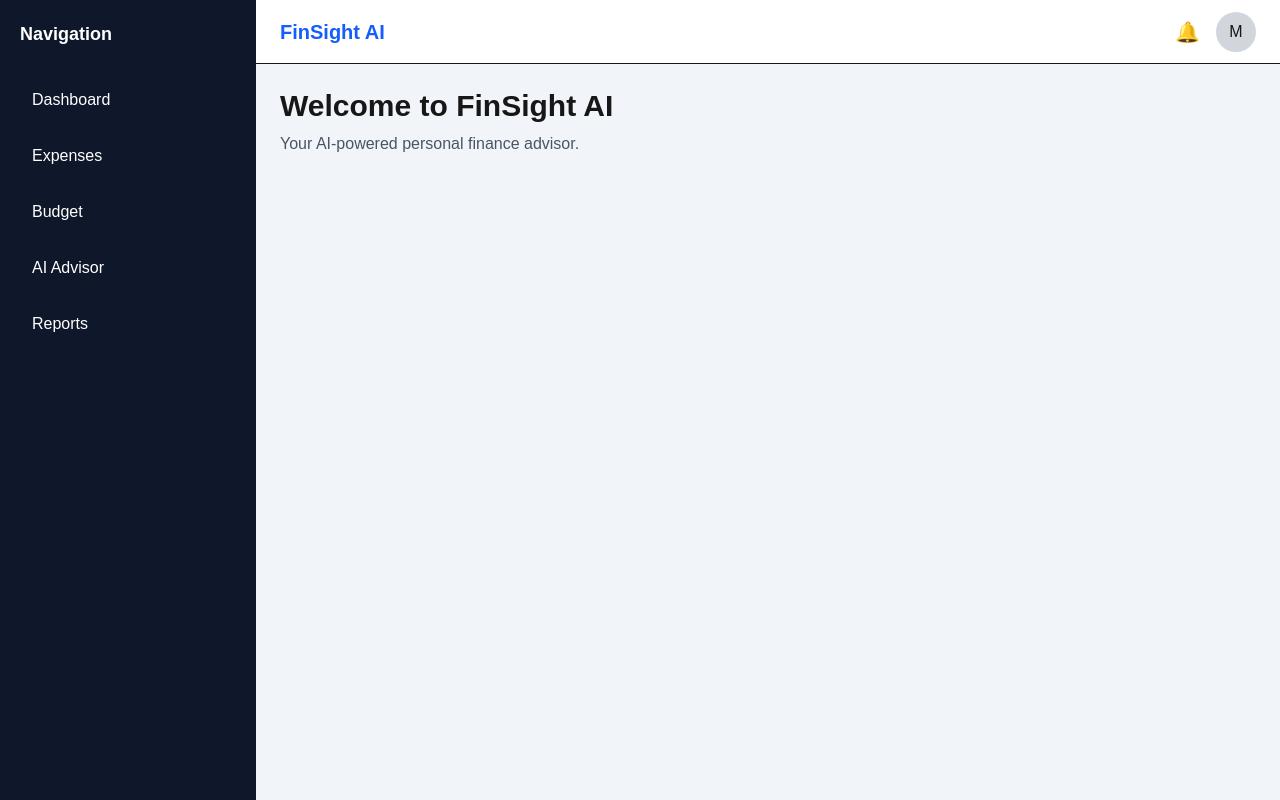
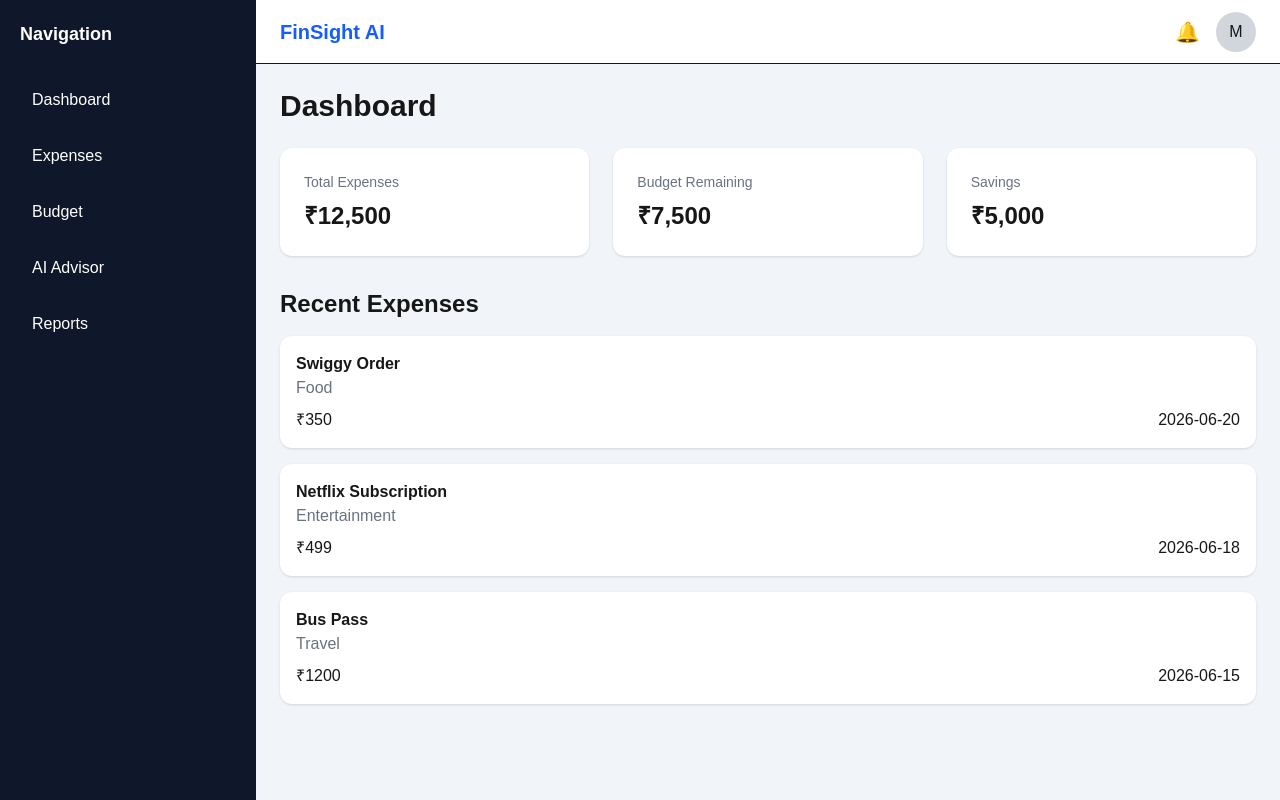
Before and after one commit to Mythrigaddam27/finsight-ai, a Next.js app in the folder frontend/: page / in a window 1280 px wide. Built offline with nearby package versions, Linux system fonts and the light colour scheme.

Commit message:
feat: display recent expenses on dashboard

```diff
--- a/frontend/src/app/page.tsx
+++ b/frontend/src/app/page.tsx
@@ -1,16 +1,49 @@
 import DashboardLayout from "@/components/layout/DashboardLayout";
+import StatCard from "@/components/dashboard/StatCard";
+import ExpenseCard from "@/components/expenses/ExpenseCard";
+import { mockExpenses } from "@/constants/mockExpenses";
 
 export default function Home() {
   return (
     <DashboardLayout>
       <div>
-        <h1 className="text-3xl font-bold">
-          Welcome to FinSight AI
+        <h1 className="mb-6 text-3xl font-bold">
+          Dashboard
         </h1>
 
-        <p className="mt-2 text-gray-600">
-          Your AI-powered personal finance advisor.
-        </p>
+        {/* Statistics */}
+        <div className="mb-8 grid gap-6 md:grid-cols-3">
+          <StatCard
+            title="Total Expenses"
+            value="₹12,500"
+          />
+
+          <StatCard
+            title="Budget Remaining"
+            value="₹7,500"
+          />
+
+          <StatCard
+            title="Savings"
+            value="₹5,000"
+          />
+        </div>
+
+        {/* Recent Expenses */}
+        <div>
+          <h2 className="mb-4 text-2xl font-semibold">
+            Recent Expenses
+          </h2>
+
+          <div className="grid gap-4">
+            {mockExpenses.map((expense) => (
+              <ExpenseCard
+                key={expense.id}
+                expense={expense}
+              />
+            ))}
+          </div>
+        </div>
       </div>
     </DashboardLayout>
   );
--- /dev/null
+++ b/frontend/src/components/expenses/ExpenseCard.tsx
@@ -0,0 +1,26 @@
+import { Expense } from "@/types/Expense";
+
+interface ExpenseCardProps {
+  expense: Expense;
+}
+
+export default function ExpenseCard({
+  expense,
+}: ExpenseCardProps) {
+  return (
+    <div className="rounded-xl bg-white p-4 shadow">
+      <h3 className="font-semibold">
+        {expense.title}
+      </h3>
+
+      <p className="text-gray-500">
+        {expense.category}
+      </p>
+
+      <div className="mt-2 flex justify-between">
+        <span>₹{expense.amount}</span>
+        <span>{expense.date}</span>
+      </div>
+    </div>
+  );
+}
--- /dev/null
+++ b/frontend/src/constants/mockExpenses.ts
@@ -0,0 +1,25 @@
+import { Expense } from "@/types/Expense";
+
+export const mockExpenses: Expense[] = [
+  {
+    id: "1",
+    title: "Swiggy Order",
+    amount: 350,
+    category: "Food",
+    date: "2026-06-20",
+  },
+  {
+    id: "2",
+    title: "Netflix Subscription",
+    amount: 499,
+    category: "Entertainment",
+    date: "2026-06-18",
+  },
+  {
+    id: "3",
+    title: "Bus Pass",
+    amount: 1200,
+    category: "Travel",
+    date: "2026-06-15",
+  },
+];
--- /dev/null
+++ b/frontend/src/types/Expense.ts
@@ -0,0 +1,7 @@
+export interface Expense {
+  id: string;
+  title: string;
+  amount: number;
+  category: string;
+  date: string;
+}
```
